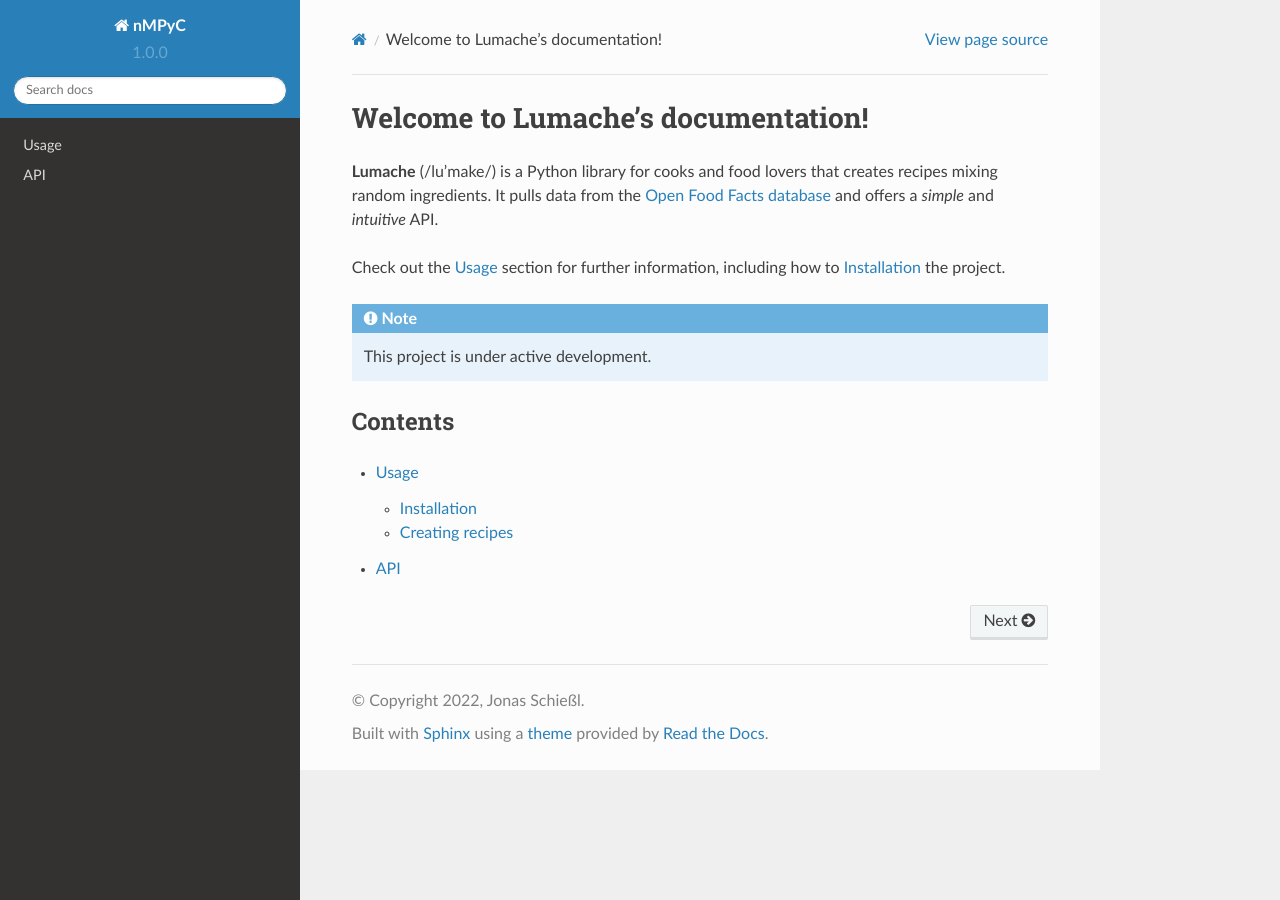
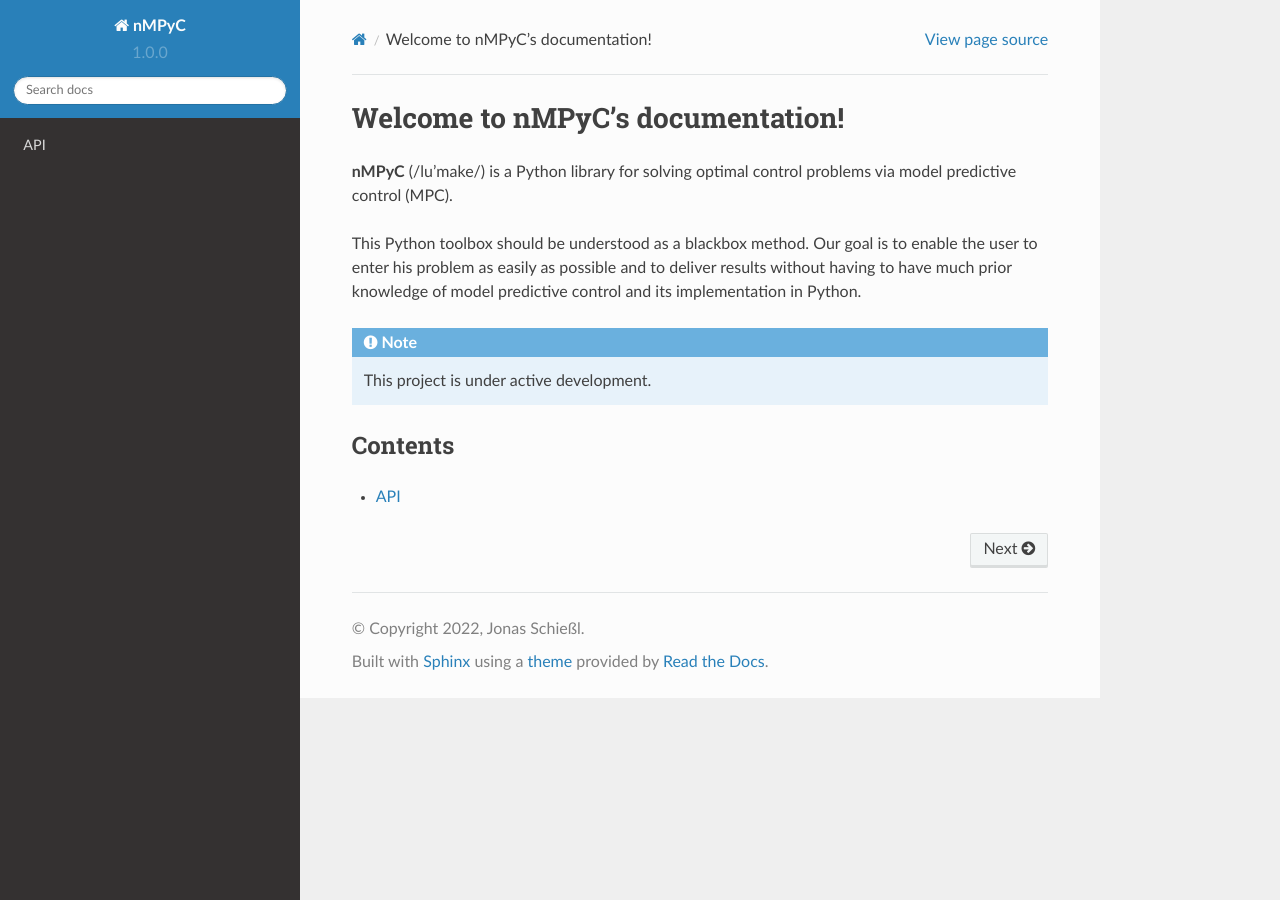
Before and after one commit to nMPyC/nmpyc, a Sphinx documentation site: the page built from docs/source/index.rst, in a window 1280 px wide. Built offline with Sphinx 7.4.7 and the Read the Docs theme 2.0.0, drawn with Linux system fonts in a browser that asks for light colours.

Commit message:
edited docs

```diff
--- a/docs/source/index.rst
+++ b/docs/source/index.rst
@@ -1,13 +1,10 @@
-Welcome to Lumache's documentation!
+Welcome to nMPyC's documentation!
 ===================================
 
-**Lumache** (/lu'make/) is a Python library for cooks and food lovers
-that creates recipes mixing random ingredients.
-It pulls data from the `Open Food Facts database <https://world.openfoodfacts.org/>`_
-and offers a *simple* and *intuitive* API.
+**nMPyC** (/lu'make/) is a Python library for solving optimal control problems via model predictive control (MPC).
 
-Check out the :doc:`usage` section for further information, including
-how to :ref:`installation` the project.
+This Python toolbox should be understood as a blackbox method.
+Our goal is to enable the user to enter his problem as easily as possible and to deliver results without having to have much prior knowledge of model predictive control and its implementation in Python.
 
 .. note::
 
@@ -18,5 +15,4 @@
 
 .. toctree::
 
-   usage
    api
```
